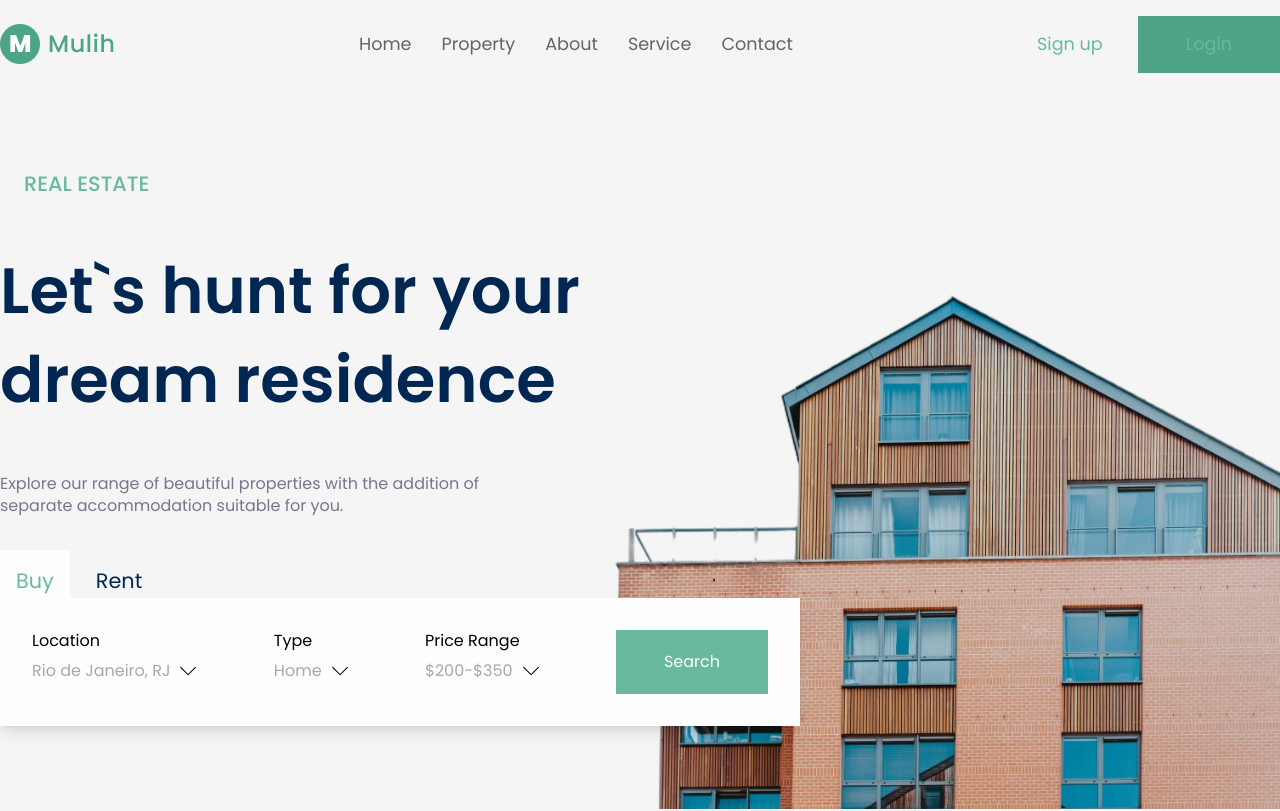
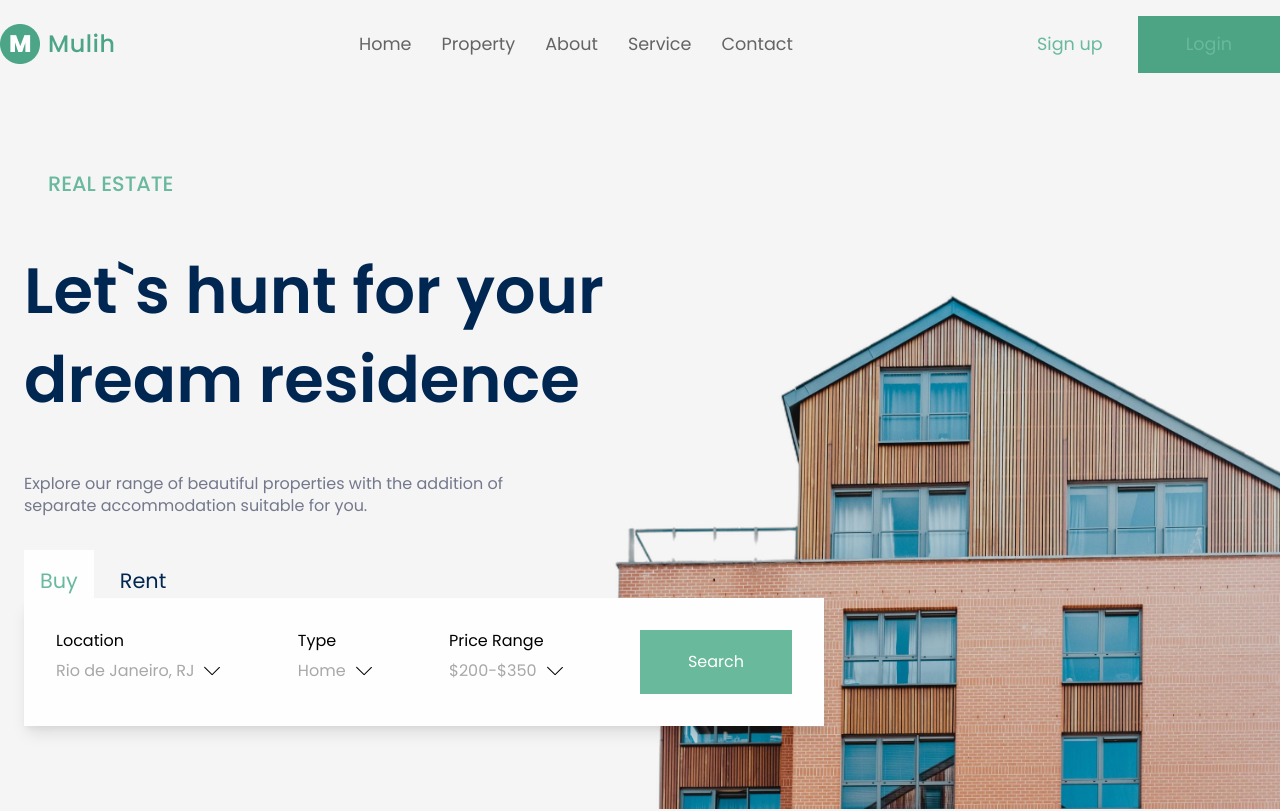
Before and after one commit to henriquepx/real_estate, a React (Vite) app: page / in a window 1280 px wide. Shown: the top 811 px of the page. Built offline with nearby package versions, Linux system fonts and the light colour scheme.

Commit message:
feat: responsible about section

```diff
--- a/src/pages/About.jsx
+++ b/src/pages/About.jsx
@@ -18,7 +18,7 @@ const AboutSize = styled.div`
     gap: 50px;
 
     @media (max-width: 1024px) {
-        flex-direction: column;
+        flex-direction: column-reverse;
         padding: 0rem 1.2rem;
     }
 `
@@ -62,6 +62,10 @@ const FaixaAbou1 = styled.div`
     display: flex;
     flex-direction: column;
     align-items: center;
+    @media (max-width: 1024px) {
+        left: 60%;
+        width: 30%;
+    }
     p {
         font-size: 3rem;
         color: var(--color-title);
--- a/src/pages/Main.jsx
+++ b/src/pages/Main.jsx
@@ -15,7 +15,7 @@ const MainSize = styled.div`
 
     display: flex;
     flex-direction: column;
-    padding-top: 5rem;
+    padding: 5rem 1.5rem;
     h1 {
         color: var(--color-title);
         font-weight: 550;
@@ -74,6 +74,11 @@ const ContentContainer = styled.div`
   width: 800px;
   z-index: 1;
   padding: 2rem;
+  @media (max-width: 850px) {
+    flex-direction: column;
+    gap: 20px;
+    width: 30%;
+  }
 `;
 const DropDownMain = styled.div`
     h2 {
```
